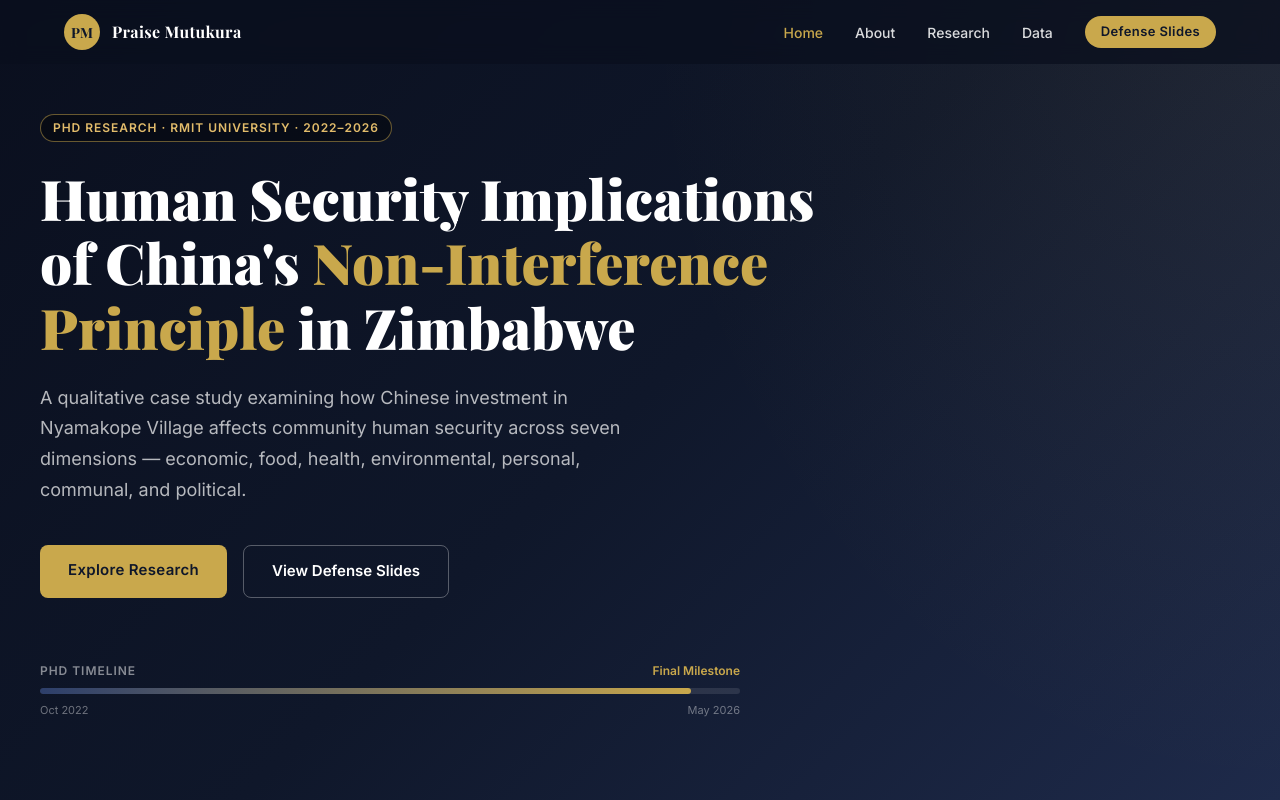
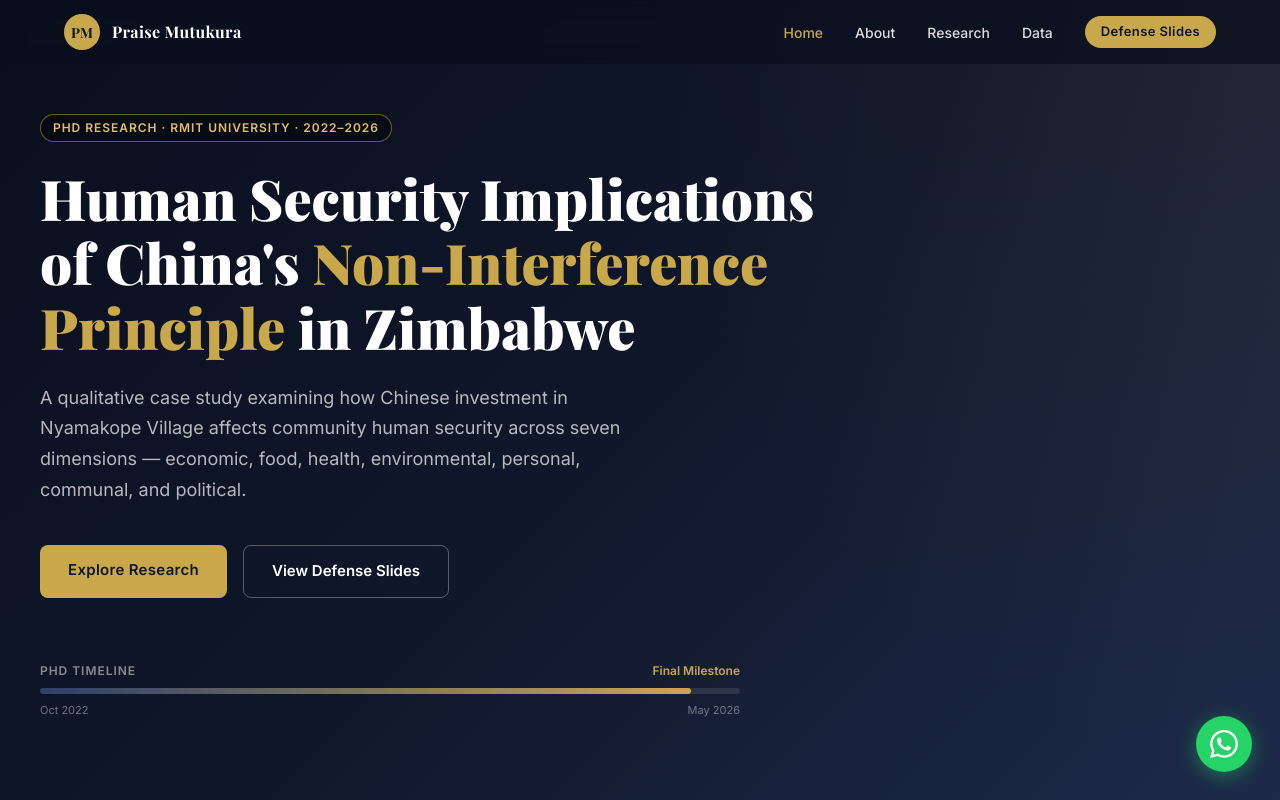
Before and after one commit to ernestmoyo/mutukura.me, a React (Vite) app: page / in a window 1280 px wide. Shown: the top 800 px of the page. Built offline with nearby package versions, Linux system fonts and the light colour scheme.

Commit message:
Add WhatsApp floating button (+61 475 290 653)

```diff
--- a/src/App.tsx
+++ b/src/App.tsx
@@ -1,6 +1,7 @@
 import { BrowserRouter, Routes, Route } from 'react-router-dom';
 import Navbar from './components/layout/Navbar';
 import Footer from './components/layout/Footer';
+import WhatsAppButton from './components/layout/WhatsAppButton';
 import Home from './pages/Home';
 import About from './pages/About';
 import Research from './pages/Research';
@@ -19,6 +20,7 @@
         <Route path="/defense" element={<Defense />} />
       </Routes>
       <Footer />
+      <WhatsAppButton />
     </BrowserRouter>
   );
 }
--- /dev/null
+++ b/src/components/layout/WhatsAppButton.tsx
@@ -0,0 +1,47 @@
+import { useLocation } from 'react-router-dom';
+
+export default function WhatsAppButton() {
+  const location = useLocation();
+  if (location.pathname === '/defense') return null;
+
+  const phone = '61475290653';
+  const message = encodeURIComponent('Hi Praise, I came across your research portfolio and would like to connect.');
+
+  return (
+    <a
+      href={`https://wa.me/${phone}?text=${message}`}
+      target="_blank"
+      rel="noopener noreferrer"
+      title="Chat on WhatsApp"
+      style={{
+        position: 'fixed',
+        bottom: '28px',
+        right: '28px',
+        zIndex: 999,
+        width: '56px',
+        height: '56px',
+        borderRadius: '50%',
+        backgroundColor: '#25D366',
+        display: 'flex',
+        alignItems: 'center',
+        justifyContent: 'center',
+        boxShadow: '0 4px 20px rgba(37,211,102,0.45)',
+        transition: 'transform 0.2s, box-shadow 0.2s',
+        textDecoration: 'none',
+      }}
+      onMouseEnter={e => {
+        (e.currentTarget as HTMLAnchorElement).style.transform = 'scale(1.1)';
+        (e.currentTarget as HTMLAnchorElement).style.boxShadow = '0 6px 28px rgba(37,211,102,0.6)';
+      }}
+      onMouseLeave={e => {
+        (e.currentTarget as HTMLAnchorElement).style.transform = 'scale(1)';
+        (e.currentTarget as HTMLAnchorElement).style.boxShadow = '0 4px 20px rgba(37,211,102,0.45)';
+      }}
+    >
+      {/* WhatsApp SVG icon */}
+      <svg width="28" height="28" viewBox="0 0 24 24" fill="white" xmlns="http://www.w3.org/2000/svg">
+        <path d="M17.472 14.382c-.297-.149-1.758-.867-2.03-.967-.273-.099-.471-.148-.67.15-.197.297-.767.966-.94 1.164-.173.199-.347.223-.644.075-.297-.15-1.255-.463-2.39-1.475-.883-.788-1.48-1.761-1.653-2.059-.173-.297-.018-.458.13-.606.134-.133.298-.347.446-.52.149-.174.198-.298.298-.497.099-.198.05-.371-.025-.52-.075-.149-.669-1.612-.916-2.207-.242-.579-.487-.5-.669-.51-.173-.008-.371-.01-.57-.01-.198 0-.52.074-.792.372-.272.297-1.04 1.016-1.04 2.479 0 1.462 1.065 2.875 1.213 3.074.149.198 2.096 3.2 5.077 4.487.709.306 1.262.489 1.694.625.712.227 1.36.195 1.871.118.571-.085 1.758-.719 2.006-1.413.248-.694.248-1.289.173-1.413-.074-.124-.272-.198-.57-.347m-5.421 7.403h-.004a9.87 9.87 0 01-5.031-1.378l-.361-.214-3.741.982.998-3.648-.235-.374a9.86 9.86 0 01-1.51-5.26c.001-5.45 4.436-9.884 9.888-9.884 2.64 0 5.122 1.03 6.988 2.898a9.825 9.825 0 012.893 6.994c-.003 5.45-4.437 9.884-9.885 9.884m8.413-18.297A11.815 11.815 0 0012.05 0C5.495 0 .16 5.335.157 11.892c0 2.096.547 4.142 1.588 5.945L.057 24l6.305-1.654a11.882 11.882 0 005.683 1.448h.005c6.554 0 11.89-5.335 11.893-11.893a11.821 11.821 0 00-3.48-8.413z"/>
+      </svg>
+    </a>
+  );
+}
```
